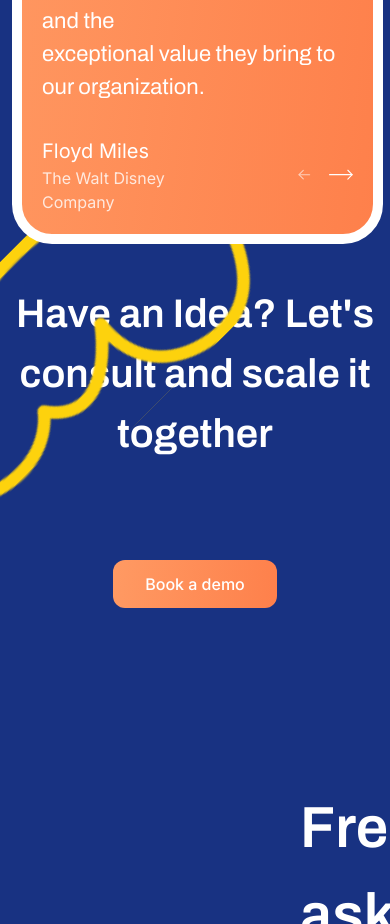
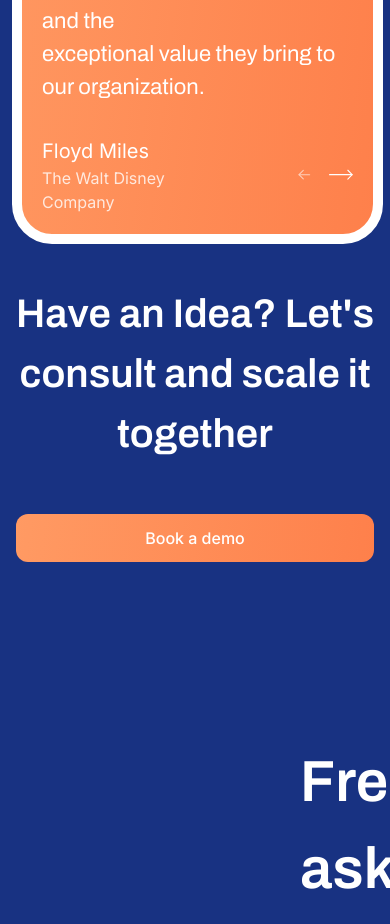
Before and after one commit to almondkiruthu/Limarge, a React (Vite) app in the folder client/: page / in a window 390 px wide. Shown: the part 8520-9444 px from the top of the page. Built offline with nearby package versions, Linux system fonts and the light colour scheme.

Commit message:
Made the CTA section fully responsive

```diff
--- a/client/src/components/Cta.tsx
+++ b/client/src/components/Cta.tsx
@@ -11,13 +11,13 @@ const Cta = () => {
         <h2 className="font-archivo text-[40px] lg:text-[58px] font-semibold">
           Have an Idea? Let's <br /> consult and scale it <br /> together
         </h2>
-        <div className="font-inter pt-24 text-center">
-          <button className="contact-us-btn px-8 py-3 rounded-[12px] font-medium text-white text-center">
+        <div className="font-inter pt-[50px] lg:pt-20 text-center px-4">
+          <button className="contact-us-btn w-[100%] lg:w-[10%] lg:px-8 py-3 rounded-[12px] font-medium text-white text-center">
             Book a demo
           </button>
         </div>
-        <div className="absolute top-[200px]">
-          <img src="/Cta/Mask.svg" alt="Line" />
+        <div className="invisible lg:visible lg:absolute lg:top-[200px]">
+          <img src="/Cta/Mask.svg" alt="Line" className="h-[0] lg:h-[100%]" />
         </div>
       </div>
       <Faq />
```
